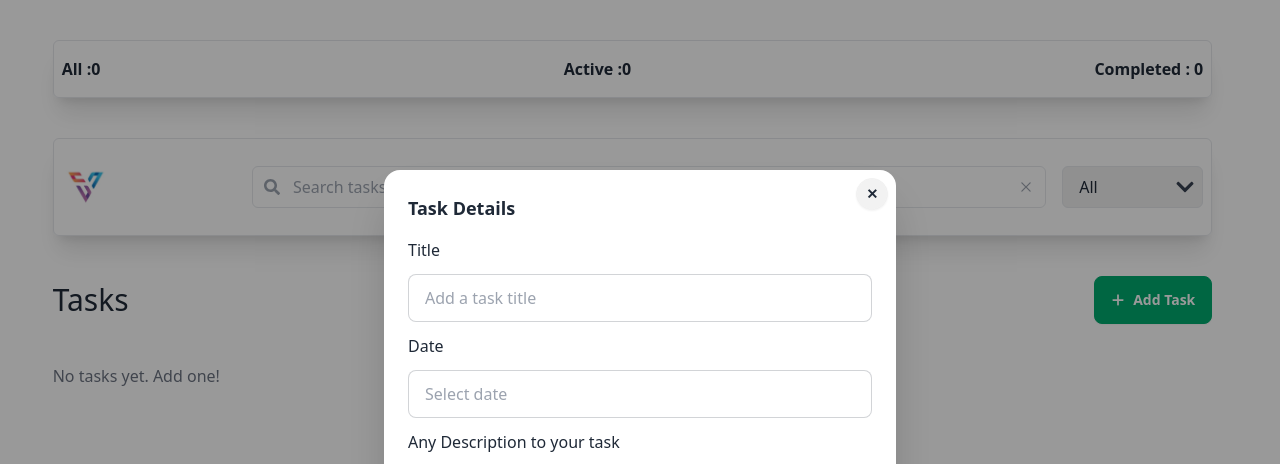
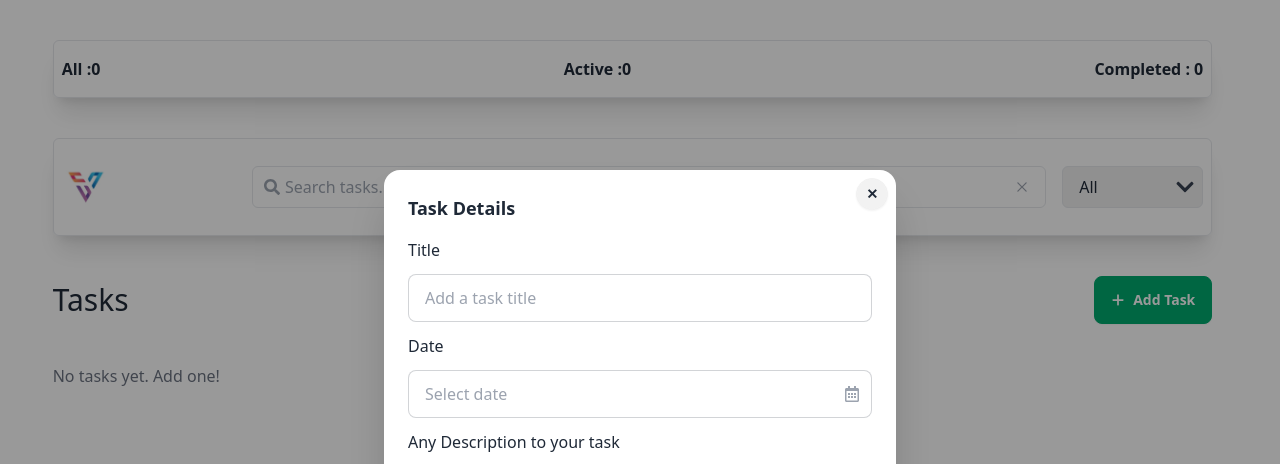
Before and after one commit to MOBASSHIR07/todotask, a React (Vite) app: page / in a window 1280 px wide. Both pictures are taken after a click on the button "Add Task". Shown: the top 464 px of the page. Built offline with nearby package versions, Linux system fonts and the light colour scheme.

Commit message:
Calender Icon, X icon in search fixed, added framer motion

```diff
--- a/package.json
+++ b/package.json
@@ -12,6 +12,7 @@
   "dependencies": {
     "@tailwindcss/line-clamp": "^0.4.4",
     "date-fns": "^4.1.0",
+    "framer-motion": "^12.23.12",
     "react": "^19.1.1",
     "react-dom": "^19.1.1",
     "react-icons": "^5.5.0"
--- a/src/components/AddTodo.jsx
+++ b/src/components/AddTodo.jsx
@@ -5,7 +5,7 @@ import { format } from "date-fns";
 import { TodoContext } from '../Context/TodoProvider';
 import TaskDescription from './TaskDescription';
 import Loader from './Loader';
-
+import { motion, AnimatePresence } from "framer-motion";
 
 
 const AddTodo = () => {
@@ -137,15 +137,20 @@ const AddTodo = () => {
                 defaultValue={isupdating && currentTask ? currentTask.title : ''}
               />
               <label className="block font-medium">Date</label>
+              <div className="relative">
                 <input
                   type="text"
                   name="date"
                   placeholder="Select date"
                   onFocus={(e) => (e.target.type = "date")}
                   onBlur={(e) => !e.target.value && (e.target.type = "text")}
-                className="input input-bordered w-full"
+                  className="peer input input-bordered w-full pr-10"
                   defaultValue={isupdating && currentTask ? currentTask.date : ''}
                 />
+                <FaRegCalendarAlt
+                  className="absolute right-3 top-1/2 -translate-y-1/2 text-gray-400 transition-opacity duration-200 peer-focus:opacity-0 peer-[&:not(:placeholder-shown)]:opacity-0"
+                />
+              </div>
               <label className="block font-medium">Any Description to your task</label>
               <textarea
                 name="description"
@@ -182,9 +187,15 @@ const AddTodo = () => {
         {taskToDisplay.length === 0 ? (
           <p className="text-gray-500">No tasks yet. Add one!</p>
         ) : (
-          taskToDisplay.map((task) => (
-            <div
+          <AnimatePresence>
+            {taskToDisplay.map((task) => (
+              <motion.div
                 key={task.id}
+                initial={{ opacity: 0, x: -50 }}
+                animate={{ opacity: 1, x: 0 }}
+                exit={{ opacity: 0, x: -200 }}
+                transition={{ duration: 0.4 }}
+
                 className="flex items-center justify-between bg-white shadow-md rounded-xl p-5"
               >
 
@@ -195,7 +206,7 @@ const AddTodo = () => {
                     onChange={() => toggleComplete(task.id)}
                     disabled={task.completed}
                     type="checkbox"
-                  className={`w-5 h-5 mt-1 ${task.className ? "text-green-500 cursor-not-allowed" : " accent-green-500 cursor-pointer"}`}
+                    className={`w-6 h-6 sm:w-5 sm:h-5 mt-1 flex-shrink-0 ${task.completed ? "text-green-500 cursor-not-allowed" : "accent-green-500 cursor-pointer"}`}
                   />
                   <div className=''>
                     <h4 className="font-semibold text-lg text-gray-800">
@@ -204,7 +215,7 @@ const AddTodo = () => {
                     {/* <p className="text-gray-600 text-sm mt-1 line-clamp-2">
               {task.description}
             </p> */}
-                  <TaskDescription   description={task.description}></TaskDescription>
+                    <TaskDescription description={task.description}></TaskDescription>
                   </div>
                 </div>
 
@@ -230,8 +241,9 @@ const AddTodo = () => {
                     <FaTrashAlt size={18} />
                   </button>
                 </div>
-            </div>
-          ))
+              </motion.div>
+            ))}
+          </AnimatePresence>
         )}
       </div>
     </div>
--- a/src/components/Banner.jsx
+++ b/src/components/Banner.jsx
@@ -5,7 +5,7 @@ import { RxCross2 } from "react-icons/rx";
 import { TodoContext } from '../Context/TodoProvider';
 
 const Banner = () => {
-     const{filterCategory, handleSearchTask,searchItem, setSearchItem} = useContext(TodoContext);
+    const { filterCategory, handleSearchTask, searchItem, setSearchItem } = useContext(TodoContext);
     return (
         <div className='w-11/12 mx-auto border shadow-xl rounded-md flex justify-between py-6 px-2 my-10 items-center'>
 
@@ -19,23 +19,25 @@ const Banner = () => {
 
                 <div className="relative flex items-center w-full">
                     <input
-
-                         value={searchItem}
-                        onChange={(e)=>{handleSearchTask(e.target.value)}}
+                        value={searchItem}
+                        onChange={(e) => { handleSearchTask(e.target.value) }}
                         type="text"
                         placeholder="Search tasks..."
-                        className="w-full pl-10 pr-4 py-2 border rounded-md focus:outline-none focus:ring focus:border-blue-300"
+                        className="w-full pl-8 pr-12 sm:pr-12 py-2 border rounded-md focus:outline-none focus:ring focus:border-blue-300"
                     />
                     <FaSearch className="absolute left-3 text-gray-400" />
-                    <button onClick={()=>{setSearchItem("");handleSearchTask("");}} className="absolute right-3 text-gray-400 focus:outline-none">
-                       <RxCross2 />
+                    <button
+                        onClick={() => { setSearchItem(""); handleSearchTask(""); }}
+                        className="absolute right-2 sm:right-3 text-gray-400 focus:outline-none p-1 flex items-center justify-center"
+                    >
+                        <RxCross2 size={16} />
                     </button>
                 </div>
 
 
                 <div className='relative'>
-                    <select onChange={(e)=>{filterCategory(e.target.value)}} defaultValue='all'  className="border rounded-md px-4 py-2 pr-10 appearance-none focus:outline-none focus:ring focus:border-blue-300">
-                        <option  value='all'>All</option>
+                    <select onChange={(e) => { filterCategory(e.target.value) }} defaultValue='all' className="border rounded-md px-4 py-2 pr-10 appearance-none focus:outline-none focus:ring focus:border-blue-300">
+                        <option value='all'>All</option>
                         <option value='completed'>Completed</option>
                         <option value='active'>Active</option>
                     </select>
@@ -45,9 +47,9 @@ const Banner = () => {
                 </div>
             </div>
 
-         <div>
+            <div>
 
-         </div>
+            </div>
 
 
         </div>
```
Also changed, not shown: 1 other file (tests, documents, lock files or other folders). Lines whose indentation alone changed are shown as unchanged.
